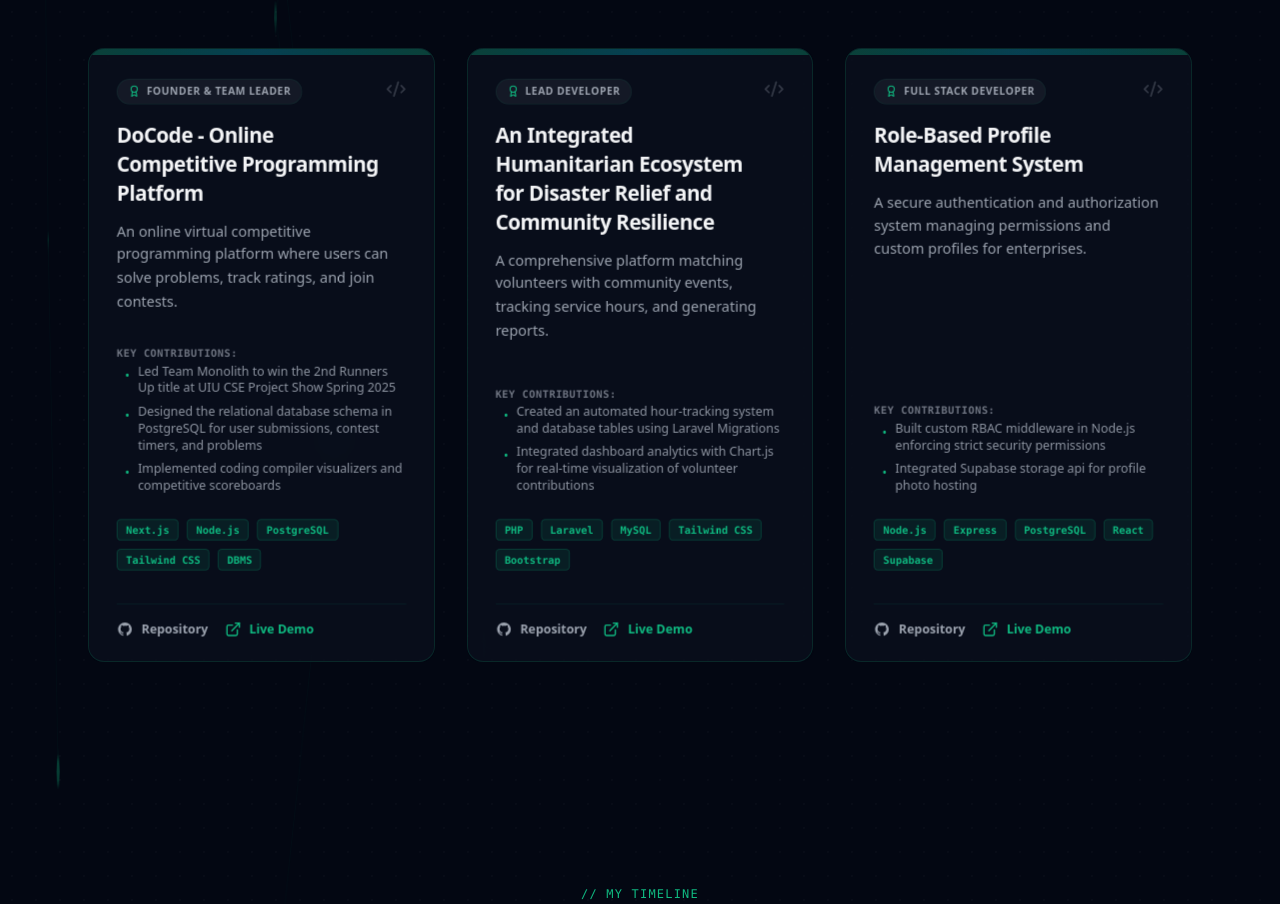
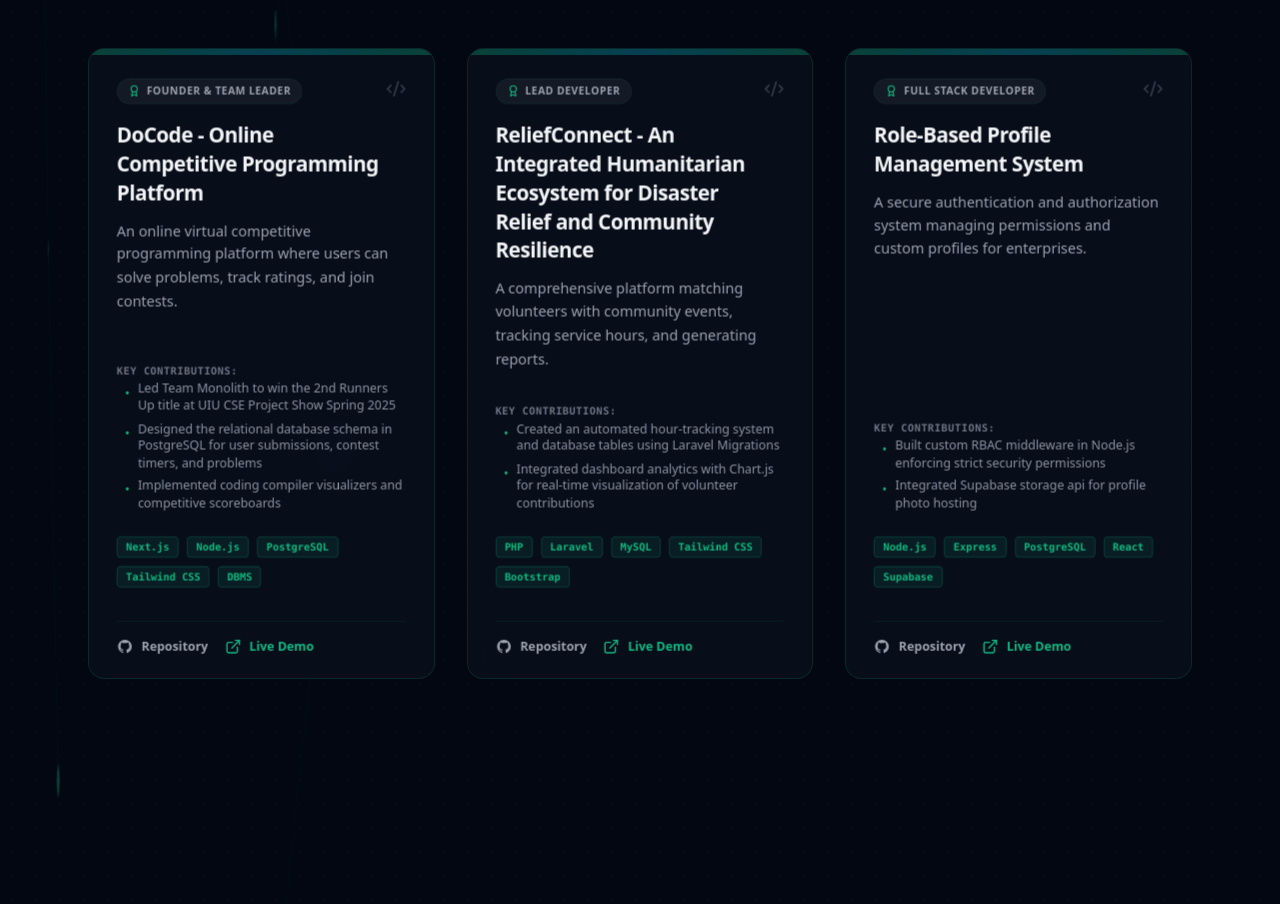
Before and after one commit to mohammad-mizanur-rahman-fardin/mizanur-rahman-fardin, a Next.js app: page / in a window 1280 px wide. Shown: the part 3240-4144 px from the top of the page. Built offline with nearby package versions, Linux system fonts and the light colour scheme.

Commit message:
21 may commit

```diff
--- a/src/data/projects.ts
+++ b/src/data/projects.ts
@@ -30,7 +30,7 @@ export const projects: Project[] = [
   },
   {
     id: "laravel-volunteer-system",
-    title: "An Integrated Humanitarian Ecosystem for Disaster Relief and Community Resilience",
+    title: "ReliefConnect - An Integrated Humanitarian Ecosystem for Disaster Relief and Community Resilience",
     description: "A comprehensive platform matching volunteers with community events, tracking service hours, and generating reports.",
     longDescription: "A responsive web application designed to coordinate schedules, track community service hours, and generate automated certificates.",
     tags: ["PHP", "Laravel", "MySQL", "Tailwind CSS", "Bootstrap"],
```
